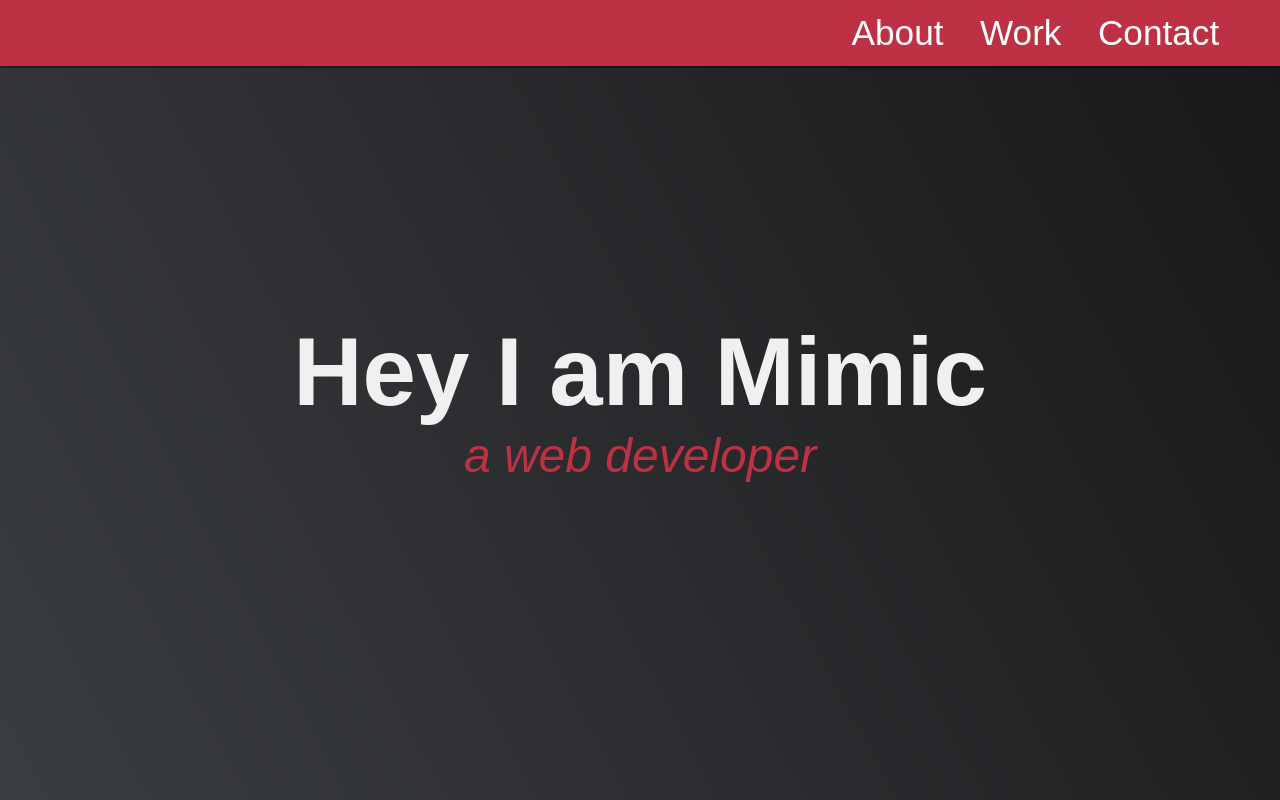
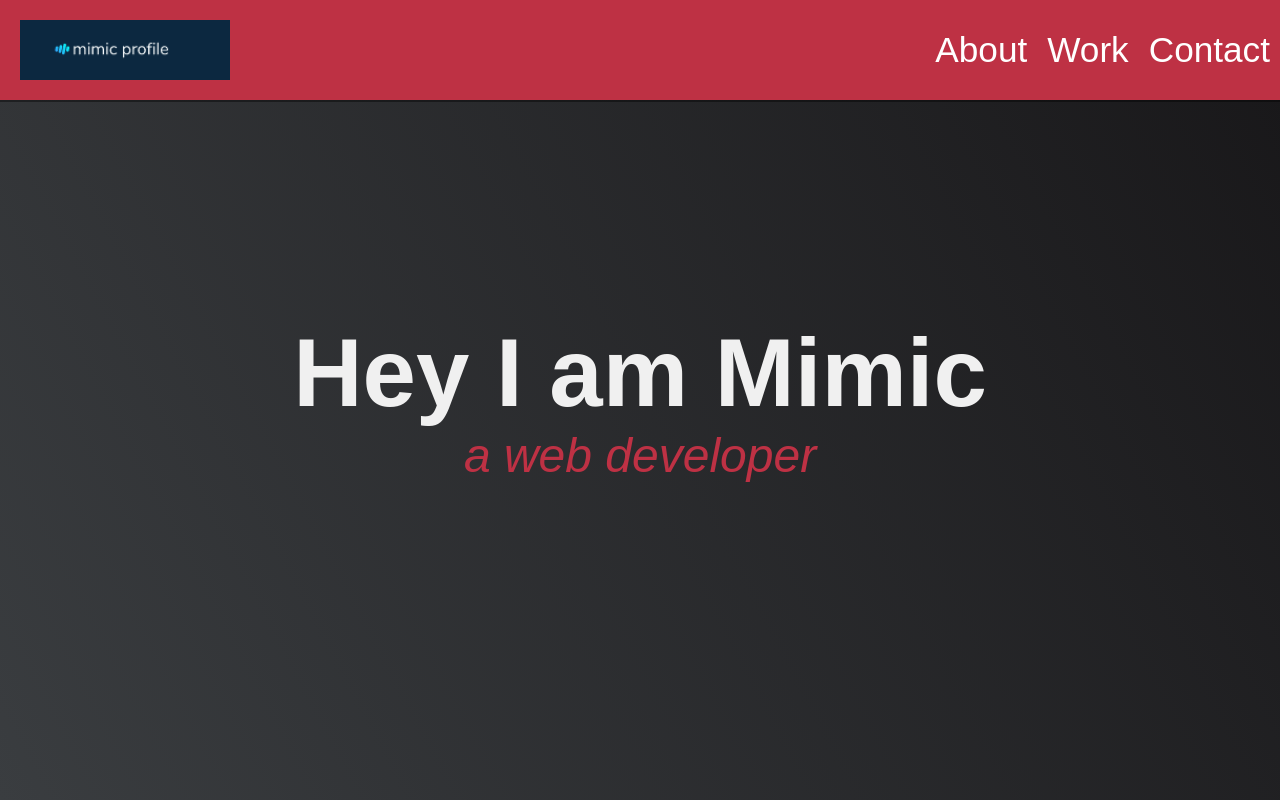
Before and after one commit to dharadalal/Mimic-Profile-Project, a plain HTML site: page index.html in a window 1280 px wide. Shown: the top 800 px of the page. Drawn offline with nearby package versions, Linux system fonts and the light colour scheme.

Commit message:
Update Navbar

```diff
--- a/index.html
+++ b/index.html
@@ -7,14 +7,8 @@
     <title>Mimic Profile</title>
     <!-- import CSS -->
     <link rel="stylesheet" href="./style.css" />
+  <!-- font awesome css -->
 
-<link
-rel="stylesheet"
-href="https://cdnjs.cloudflare.com/ajax/libs/pure/1.0.1/pure-min.css"
-crossorigin="anonymous"/>
-
-<!-- Load font awesome icons -->
- <!-- font awesome css -->
  <link
  rel="stylesheet"
  href="https://cdnjs.cloudflare.com/ajax/libs/font-awesome/6.2.1/css/all.min.css"
@@ -29,11 +23,14 @@ crossorigin="anonymous"/>
 <main class="main_page">
 <!-- Start Nav -->
 <nav id="navbar">
-  <ul class="nav-list">
-    <li><a href="#about">About</a></li>
-    <li><a href="#work">Work</a></li>
-    <li><a href="#contact">Contact</a></li>
-  </ul>
+    <div class="navbar-content">
+    <img class="logo-image" src="./logo-design.png" alt="logo of mimic">
+    <div class="menu-content">
+        <a href="#about">About</a>
+        <a href="#work">Work</a>
+        <a href="#contact">Contact</a>
+</div>
+</div>
 </nav>
   <!--End Nav -->
 
@@ -50,7 +47,6 @@ crossorigin="anonymous"/>
   <!-- Main container -->
     <div class="container">
   <!--First Row -->
-
       <div class="column">
       <img src="https://cdn.freecodecamp.org/testable-projects-fcc/images/tribute.jpg" class="image_first" alt="project1">
       <p class="project_title">
@@ -108,7 +104,7 @@ crossorigin="anonymous"/>
 
 <footer class="footer_section">
   <p class="portfolio">**This is just a fake portfolio. All the projects and contact details given are not real.</p>
-  <p class="creater">© Created for freeCodeCamp<i class="faa fa-free-code-camp"></i> </p>
+  <p class="creater">© Created for freeCodeCamp<i class="fa-brands fa-free-code-camp"></i> </p>
 </footer>
 
 <!-- End of footer section -->
--- a/style.css
+++ b/style.css
@@ -1,3 +1,8 @@
+*{
+    margin:0;
+    padding:0;
+    box-sizing: border-box;
+}
 :root {
     --main-white: #f0f0f0;
     --main-red: #be3144;
@@ -6,49 +11,39 @@
 }
 body{
     font-family: 'Poppins', sans-serif;
-  margin:0;
-  padding:0;
 }
-html{
-  scroll-behavior: smooth;
-}
+
 #navbar{
   top:0;
-  left:0;
-  min-width:100%;
+  width:100%;
   background:var(--main-red);
   position:fixed;
-  display:flex;
-  justify-content: flex-end;
   box-shadow: 0 2px 0 rgb(0 0 0 / 40%);
  }
-.nav-list {
- margin-right: 2rem;
-  margin-top:0;
-  margin-bottom:0;
-  padding:0.8rem;
+ .navbar-content{
+    display:flex;
+    justify-content:space-between;
  }
-#navbar li{
-  list-style:none;
-  display:inline-block;
+  .menu-content{
+    display: flex;
+    justify-content: space-around;
+    align-items: center;
+    gap:20px;
+    padding-right: 10px;
+ }
+
+ .menu-content a{
     font-size: 2.2rem;
-}
-#navbar ul li a{
     color:white;
     text-decoration:none;
-  padding:1rem;
+ }
+ .logo-image{
+  max-width: 250px;
+  max-height: 100px;
+  padding:20px;
  }
 
-#navbar ul li a:hover{
-     display: block;
 
-}
-
-@media only screen and (max-width: 600px) {
-  #navbar ul li a {
-    display:block;
-  }
-}
 /*  Welcome Section */
 #welcomesection{
   display:flex;
```
Also changed, not shown: logo-design.png (added). Lines whose indentation alone changed are shown as unchanged.
